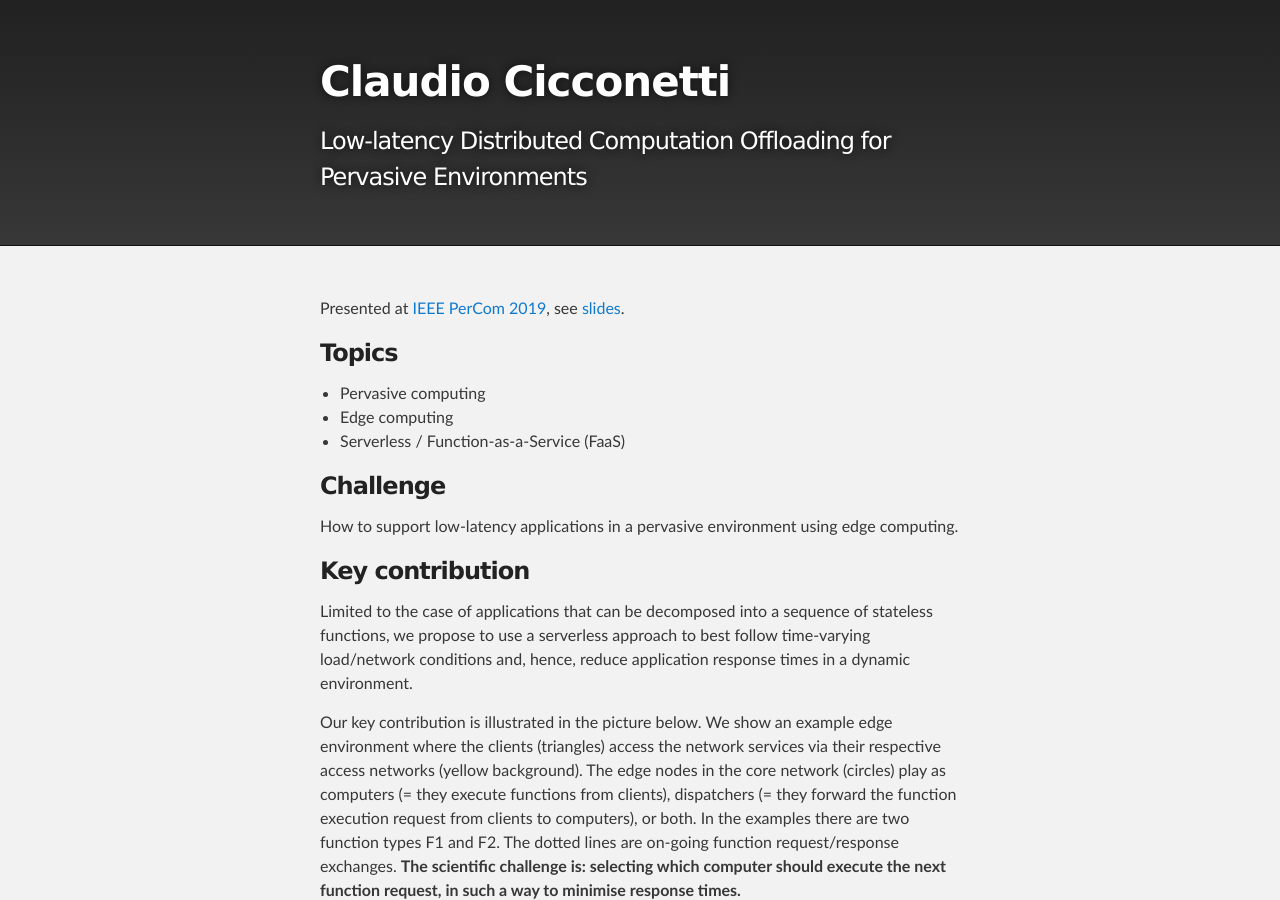
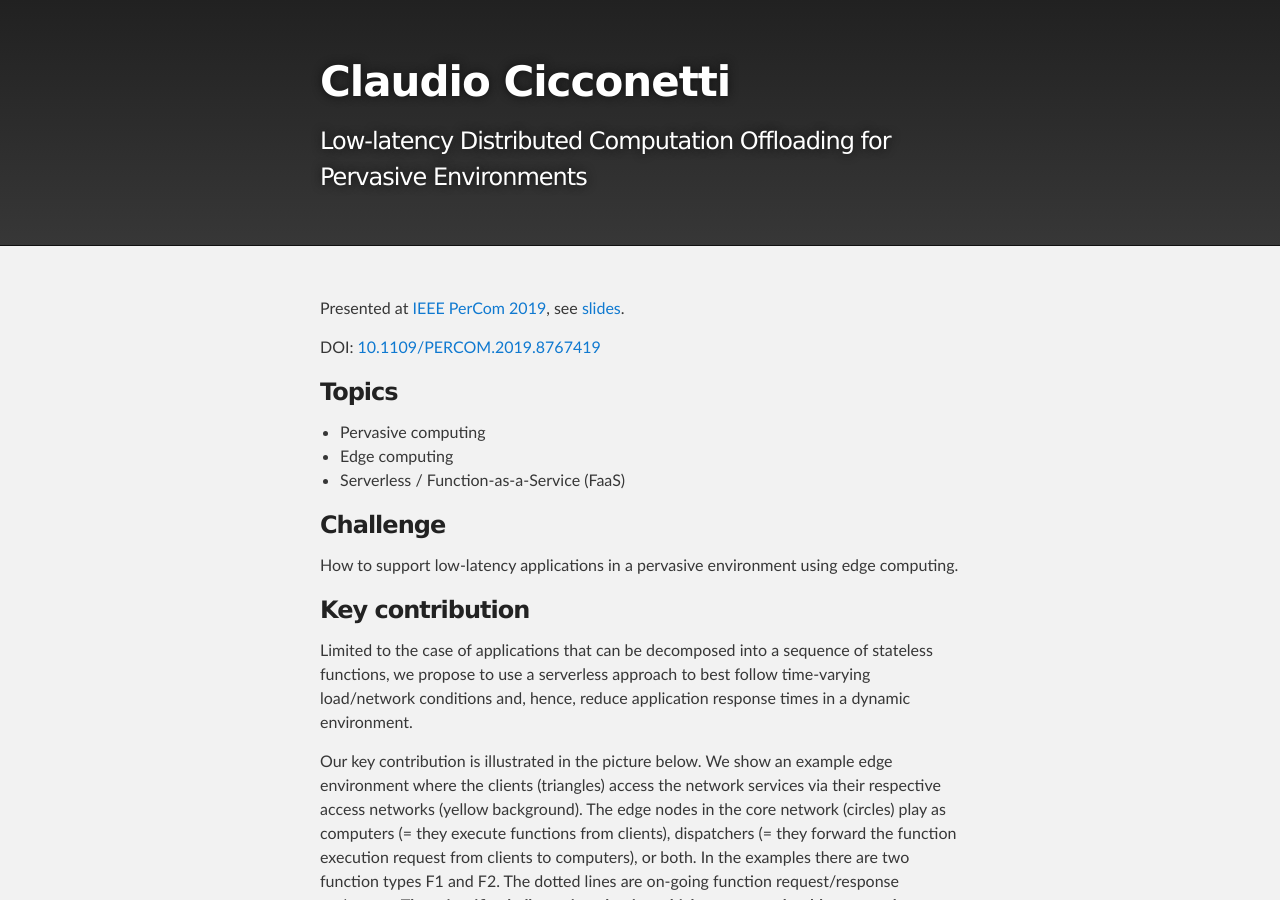
Before and after one commit to ccicconetti/ccicconetti.github.io, a Jekyll site: the page built from percom2019.md, in a window 1280 px wide and 900 px high. Built offline with Jekyll 4.4.1, drawn with Linux system fonts in a browser that asks for light colours.

Commit message:
Add DOI to PerCom 2019 paper

```diff
--- a/percom2019.md
+++ b/percom2019.md
@@ -4,6 +4,8 @@ layout: page
 ---
 
 Presented at [IEEE PerCom 2019](http://www.percom.org/), see [slides](https://www.slideshare.net/cicconetti/lowlatency-distributed-computation-offloading-for-pervasive-environments).
+
+DOI: [10.1109/PERCOM.2019.8767419](https://doi.org/10.1109/PERCOM.2019.8767419)
 
 ### Topics
 
```
